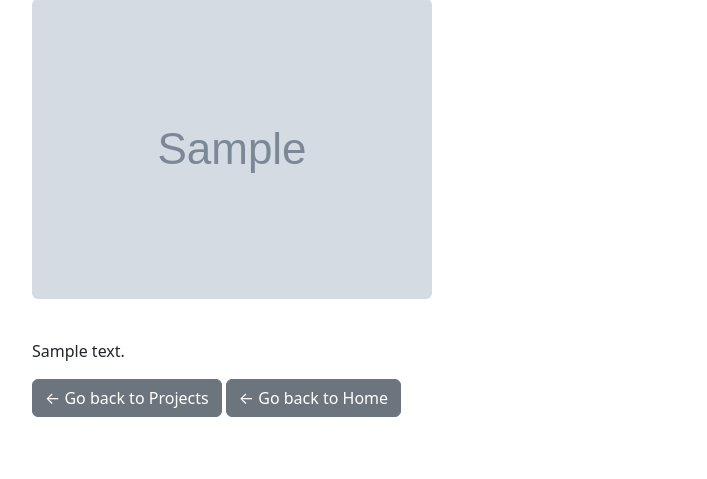
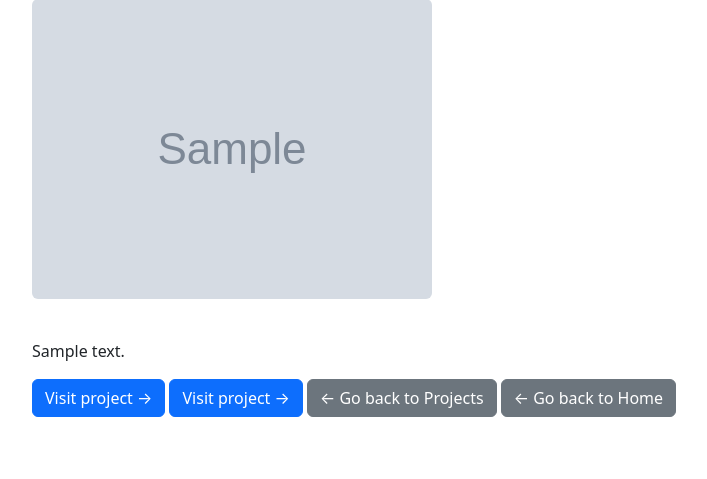
Before and after one commit to marcos-caballeronieto/my-web-portfolio, a Django app: page /project/1/ in a window 1280 px wide. Shown: the part 162-641 px from the top of the page, without its empty margins (240-947 px from the left). Run offline with Django 5.2, Linux system fonts and the light colour scheme; tables that the repository leaves empty hold one stand-in row (values such as "Sample post"); grey boxes marked "Sample" are stand-in pictures.

Commit message:
Fix: Urls now cprrectly display Feat: Added github url for projects

```diff
--- a/portfolio/models.py
+++ b/portfolio/models.py
@@ -16,6 +16,7 @@ class Project(models.Model):
     description = models.TextField()
     image = models.ImageField(upload_to='projects/')
     url = models.URLField(blank=True)
+    github_url = models.URLField(blank=True)
     is_featured = models.BooleanField(default=False)
     categories = models.ManyToManyField(Category, related_name='projects')
     class relvance(models.IntegerChoices):
--- a/portfolio/templates/project_detail.html
+++ b/portfolio/templates/project_detail.html
@@ -12,8 +12,14 @@
 
             <p style="white-space: pre-wrap;">{{ project.description|linebreaks }}</p>
 
-            {% if project.link %}
-                <a href="{{ project.link }}" class="btn btn-primary" target="_blank" rel="noopener noreferrer">
+            {% if project.url %}
+                <a href="{{ project.url }}" class="btn btn-primary" target="_blank" rel="noopener noreferrer">
+                    Visit project &rarr;
+                </a>
+            {% endif %}
+
+            {% if project.github_url %}
+                <a href="{{ project.github_url }}" class="btn btn-primary" target="_blank" rel="noopener noreferrer">
                     Visit project &rarr;
                 </a>
             {% endif %}
```
Also changed, not shown: portfolio/migrations/0005_project_github_url.py (added).
